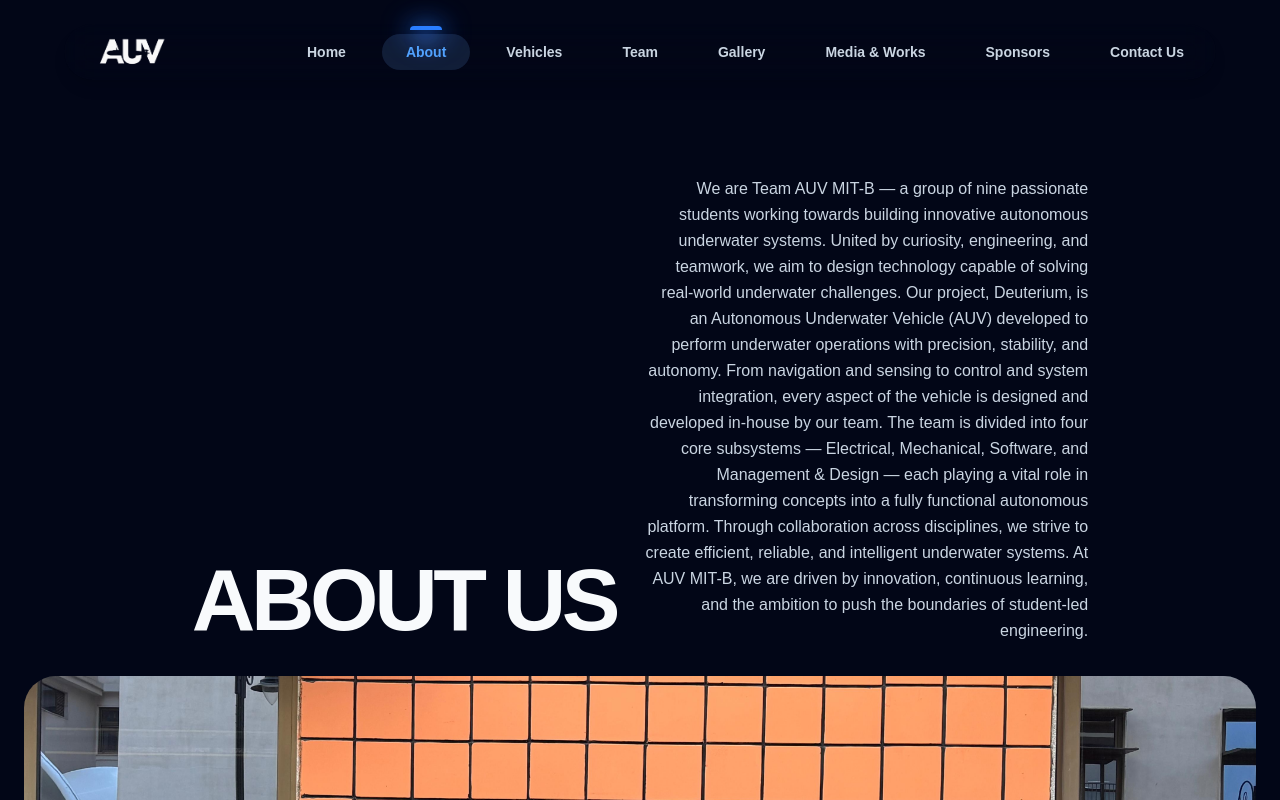
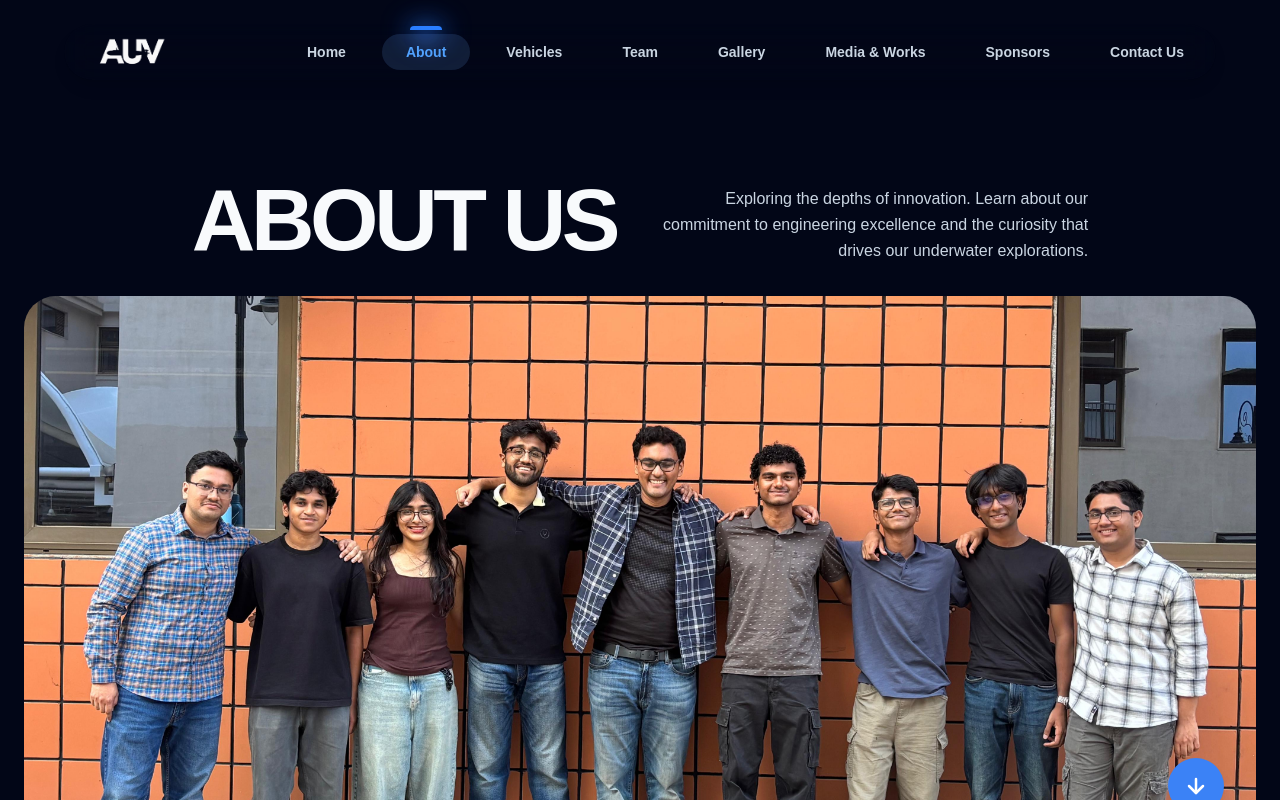
Before and after one commit to MITB-AUVTeam/teamWebsite, a React (Vite) app: page /about in a window 1280 px wide. Shown: the top 800 px of the page. Built offline with nearby package versions, Linux system fonts and the light colour scheme.

Commit message:
changed it back to old text

```diff
--- a/src/pages/AboutPage.tsx
+++ b/src/pages/AboutPage.tsx
@@ -19,13 +19,7 @@ export function AboutPage() {
             About Us
           </h1>
           <p className="text-slate-300 max-w-md md:text-right text-sm md:text-base leading-relaxed">
-           We are Team AUV MIT-B — a group of nine passionate students working towards building innovative autonomous underwater systems. United by curiosity, engineering, and teamwork, we aim to design technology capable of solving real-world underwater challenges.
-
-Our project, Deuterium, is an Autonomous Underwater Vehicle (AUV) developed to perform underwater operations with precision, stability, and autonomy. From navigation and sensing to control and system integration, every aspect of the vehicle is designed and developed in-house by our team.
-
-The team is divided into four core subsystems — Electrical, Mechanical, Software, and Management & Design — each playing a vital role in transforming concepts into a fully functional autonomous platform. Through collaboration across disciplines, we strive to create efficient, reliable, and intelligent underwater systems.
-
-At AUV MIT-B, we are driven by innovation, continuous learning, and the ambition to push the boundaries of student-led engineering.
+            Exploring the depths of innovation. Learn about our commitment to engineering excellence and the curiosity that drives our underwater explorations.
 
 
           </p>
```
